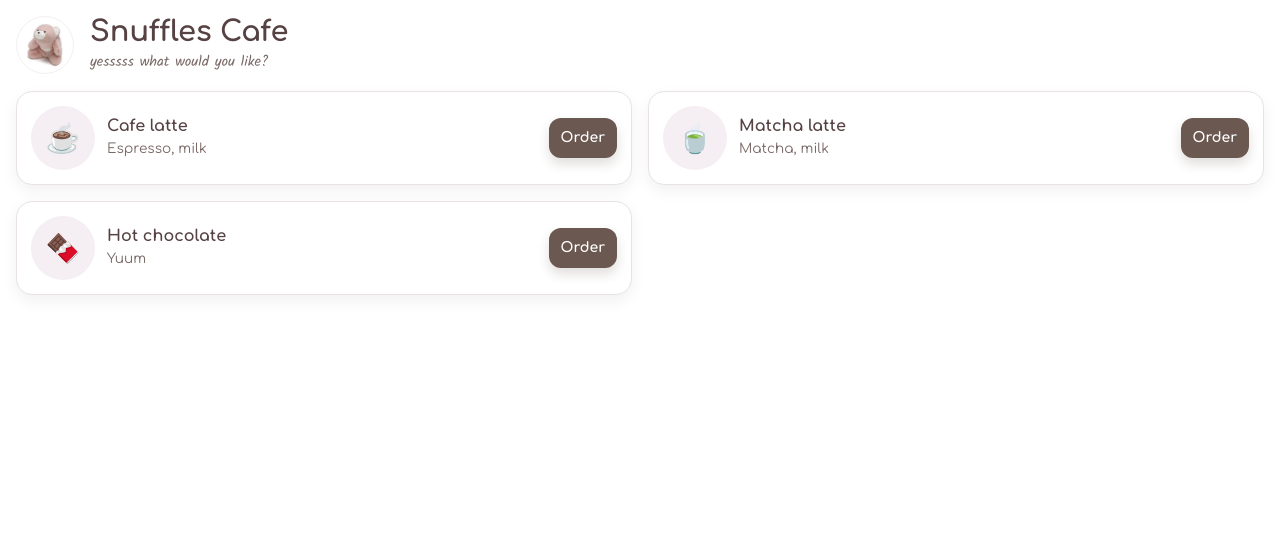
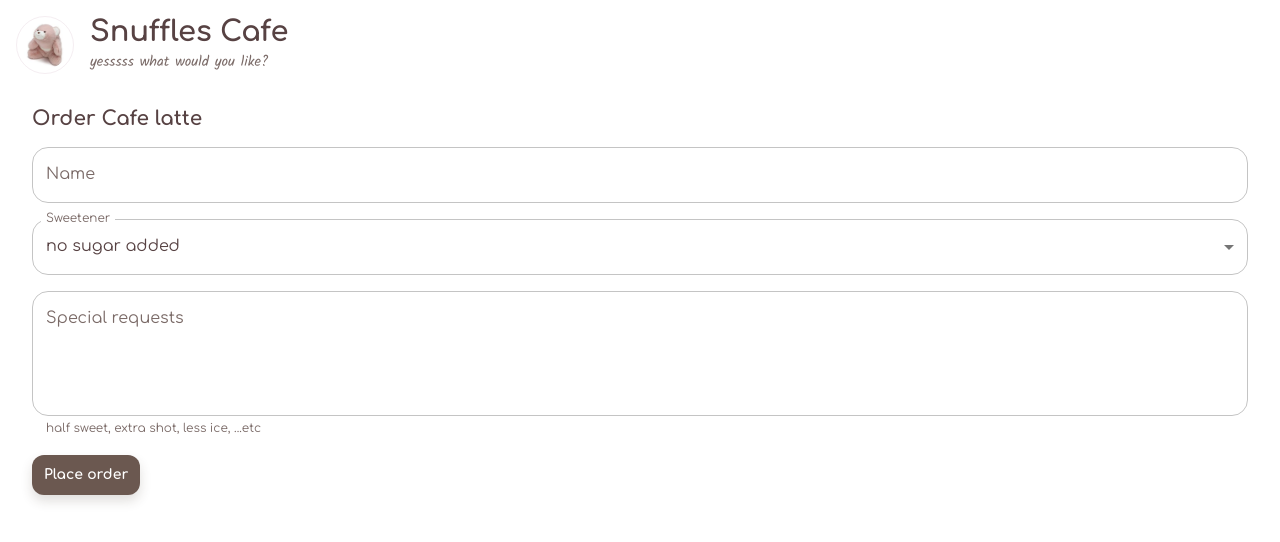
Before and after one commit to elainetsun/home-cafe-app, a React (Create React App) app in the folder home-cafe/: page /order/1 in a window 1280 px wide. Shown: the top 542 px of the page. Built offline with nearby package versions, Linux system fonts and the light colour scheme.

Commit message:
add ordering form

```diff
--- a/home-cafe/package.json
+++ b/home-cafe/package.json
@@ -14,6 +14,8 @@
     "@testing-library/user-event": "^13.5.0",
     "react": "^19.2.1",
     "react-dom": "^19.2.1",
+    "react-hook-form": "^7.68.0",
+    "react-router-dom": "^6.30.2",
     "react-scripts": "5.0.1",
     "web-vitals": "^2.1.4"
   },
--- a/home-cafe/src/App.js
+++ b/home-cafe/src/App.js
@@ -1,13 +1,11 @@
 import { ThemeProvider } from "@mui/material/styles";
 import { Box } from "@mui/material";
-import {
-  QueryClient,
-  QueryClientProvider,
-  useQuery,
-} from "@tanstack/react-query";
+import { QueryClient, QueryClientProvider } from "@tanstack/react-query";
 import theme from "./theme";
+import { Routes, Route } from "react-router-dom";
 import { MenuPage } from "./components/MenuPage";
 import { AppHeader } from "./components/AppHeader";
+import { OrderForm } from "./components/OrderForm";
 
 const queryClient = new QueryClient();
 
@@ -17,7 +15,10 @@ export default function App() {
       <ThemeProvider theme={theme}>
         <Box sx={{ p: 2 }}>
           <AppHeader />
-          <MenuPage />
+          <Routes>
+            <Route path="*" element={<MenuPage />} />
+            <Route path="/order/:id" element={<OrderForm />} />
+          </Routes>
         </Box>
       </ThemeProvider>
     </QueryClientProvider>
--- a/home-cafe/src/components/DrinkCard.js
+++ b/home-cafe/src/components/DrinkCard.js
@@ -1,7 +1,13 @@
 import theme from "../theme";
 import { Box, Card, Typography, Button } from "@mui/material";
+import { useNavigate } from "react-router-dom";
 
-export const DrinkCard = ({ emoji, desc, title }) => {
+export const DrinkCard = ({ id, emoji, desc, title }) => {
+  const navigate = useNavigate();
+  const handleOrder = () => {
+    navigate(`/order/${id}`);
+  };
+
   return (
     <Card>
       <Box
@@ -27,7 +33,7 @@ export const DrinkCard = ({ emoji, desc, title }) => {
       </Box>
 
       <Box textAlign="right">
-        <Button>Order</Button>
+        <Button onClick={handleOrder}>Order</Button>
       </Box>
     </Card>
   );
--- a/home-cafe/src/components/OrderForm.js
+++ b/home-cafe/src/components/OrderForm.js
@@ -1,3 +1,103 @@
+import { useCallback } from "react";
+import { useForm } from "react-hook-form";
+import {
+  TextField,
+  TextArea,
+  Button,
+  Box,
+  MenuItem,
+  Typography,
+} from "@mui/material";
+import { useParams } from "react-router-dom";
+import { useMenuItems } from "../hooks/useMenuItems";
+
+const NAME_INPUT = "name";
+const REQUESTS_INPUT = "requests";
+const SUGAR_INPUT = "sugar";
+
+const sugarMenuOptions = [
+  "no sugar added",
+  "maple syrup",
+  "simple syrup",
+  "honey",
+  "monk fruit",
+  "sugar free pumpkin",
+  "sugar free vanilla",
+  "sugar free hazelnut",
+];
+
 export const OrderForm = () => {
-  return null;
+  const {
+    register,
+    handleSubmit,
+    formState: { errors },
+  } = useForm();
+
+  const { id } = useParams();
+
+  const selectMenuItem = useCallback(
+    (items) => {
+      return items.find((item) => item?.id === Number(id));
+    },
+    [id]
+  );
+
+  const { data: selectedMenuItem } = useMenuItems({ select: selectMenuItem });
+
+  const onSubmit = (data) => {
+    const orderData = {
+      ...data,
+      ...selectedMenuItem,
+    };
+    let tableString = "Order submitted:\n";
+    for (const key in orderData) {
+      if (Object.hasOwnProperty.call(orderData, key)) {
+        tableString += `${key}: ${orderData[key]}\n`;
+      }
+    }
+    alert(tableString);
+  };
+
+  return (
+    <form onSubmit={handleSubmit(onSubmit)}>
+      <Box sx={{ display: "flex", flexDirection: "column", p: 2, gap: 2 }}>
+        <Typography variant="h2" sx={{ m: 0 }}>
+          Order {selectedMenuItem?.title}
+        </Typography>
+        <TextField
+          label="Name"
+          variant="outlined"
+          error={Boolean(errors?.name)}
+          helperText={errors?.name?.message}
+          {...register(NAME_INPUT, { required: "Name is required" })}
+        />
+        <TextField
+          select
+          label="Sweetener"
+          variant="outlined"
+          error={Boolean(errors.sweetness)}
+          helperText={errors.sweetness?.message}
+          defaultValue={sugarMenuOptions[0]}
+          {...register(SUGAR_INPUT, {
+            required: "Please select a sweetness level",
+          })}
+        >
+          {sugarMenuOptions.map((option) => (
+            <MenuItem value={option}>{option}</MenuItem>
+          ))}
+        </TextField>
+        <TextField
+          multiline
+          rows={4}
+          label="Special requests"
+          variant="outlined"
+          helperText="half sweet, extra shot, less ice, ...etc"
+          {...register(REQUESTS_INPUT)}
+        />
+        <Button sx={{ width: "fit-content" }} type="submit">
+          Place order
+        </Button>
+      </Box>
+    </form>
+  );
 };
--- a/home-cafe/src/hooks/useMenuItems.js
+++ b/home-cafe/src/hooks/useMenuItems.js
@@ -3,16 +3,19 @@ import { MENU_ITEMS_URL } from "../constants";
 
 const menuItems = [
   {
+    id: 1,
     emoji: "☕",
     title: "Cafe latte",
     desc: "Espresso, milk",
   },
   {
+    id: 2,
     emoji: "🍵",
     title: "Matcha latte",
     desc: "Matcha, milk",
   },
   {
+    id: 3,
     emoji: "🍫",
     title: "Hot chocolate",
     desc: "Yuum",
@@ -26,9 +29,10 @@ const getMenuItems = () => {
   //   }).then((res) => res.json());
 };
 
-export const useMenuItems = () => {
+export const useMenuItems = (options) => {
   return useQuery({
     queryKey: ["menuItems"],
     queryFn: getMenuItems,
+    ...options,
   });
 };
--- a/home-cafe/src/index.js
+++ b/home-cafe/src/index.js
@@ -3,11 +3,14 @@ import ReactDOM from "react-dom/client";
 import "./index.css";
 import App from "./App";
 import reportWebVitals from "./reportWebVitals";
+import { BrowserRouter } from "react-router-dom";
 
 const root = ReactDOM.createRoot(document.getElementById("root"));
 root.render(
   <React.StrictMode>
-    <App />
+    <BrowserRouter>
+      <App />
+    </BrowserRouter>
   </React.StrictMode>
 );
 
--- a/home-cafe/src/theme.js
+++ b/home-cafe/src/theme.js
@@ -30,6 +30,11 @@ const theme = createTheme({
       fontFamily: `"Comfortaa", sans-serif`,
       fontWeight: 700,
       fontSize: "1.8rem",
+      color: "#574243",
+    },
+    h2: {
+      fontSize: "1.25rem",
+      fontWeight: 600,
       color: "#574243",
     },
     subtitle1: {
```
Also changed, not shown: 1 other file (tests, documents, lock files or other folders).
